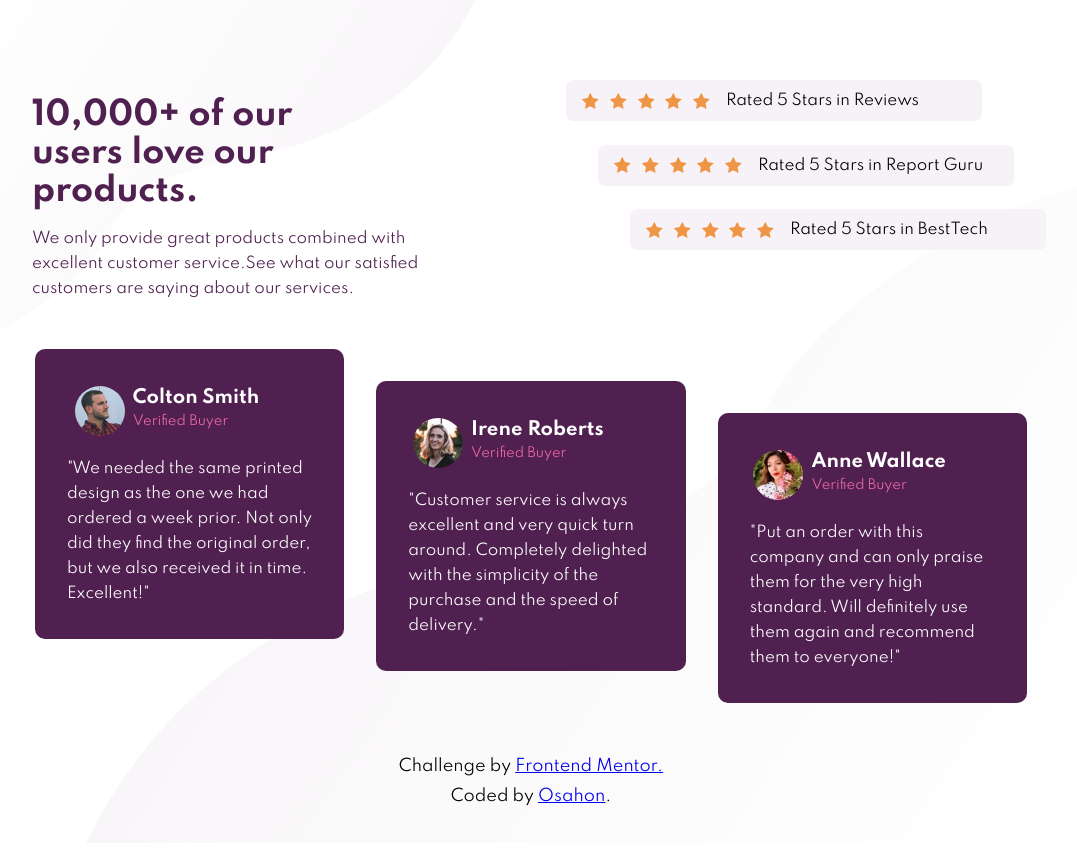
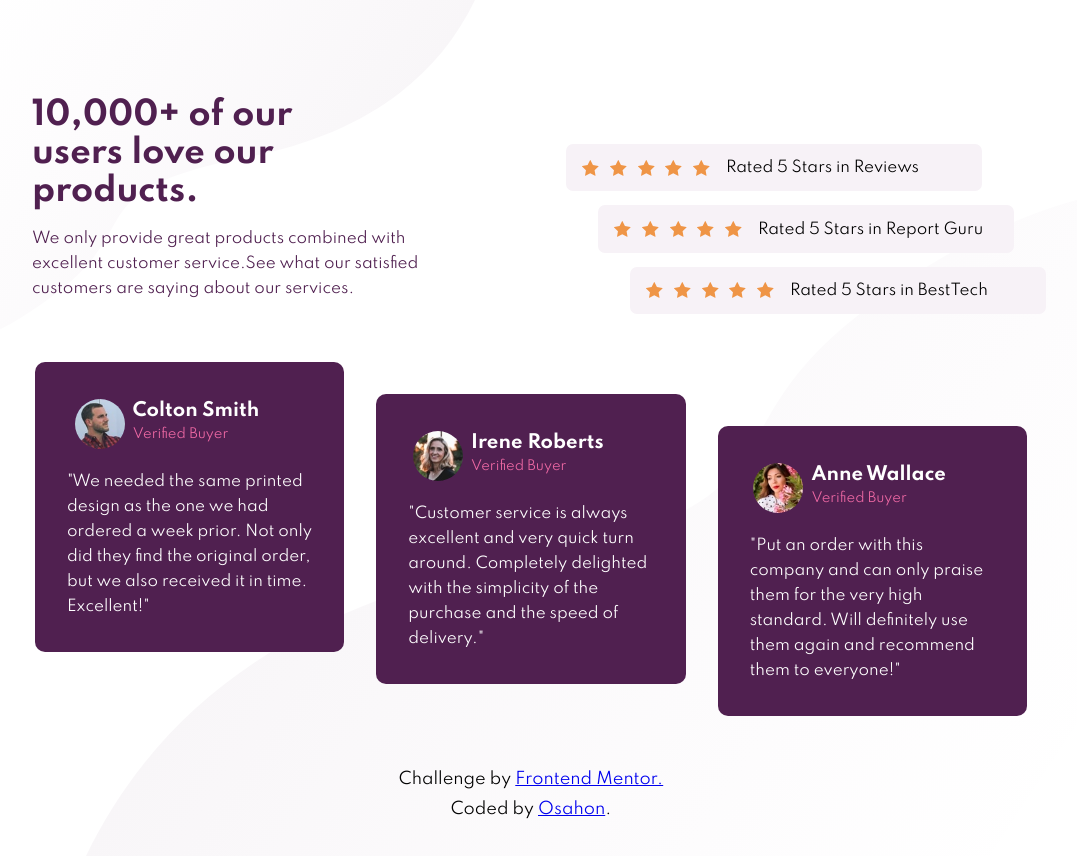
Before and after one commit to lulublake/FEM-social-proof, a plain HTML site: page index.html in a window 1280 px wide. Shown: the whole page, without its empty margins (109-1186 px from the left). Drawn offline with Linux system fonts and the light colour scheme.

Commit message:
Update style.css
adjusting positioning for Stats section to fit with design

```diff
--- a/style.css
+++ b/style.css
@@ -178,12 +178,13 @@ p {
         align-items: center;
         width: 35vw;
         margin-bottom: 0rem;
+        margin-top: 4rem;
     }
     .stat {
         flex-direction: row;
         align-items: center;
         justify-content: flex-start;
-        padding: .5rem 0;
+        padding: .7rem 0;
         min-width: 30vw;
         max-width: 26rem;
     }
```
